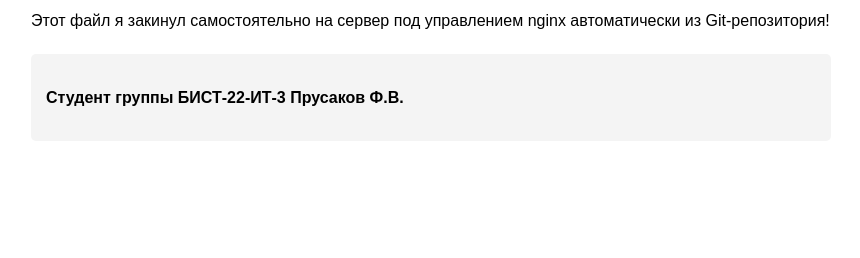
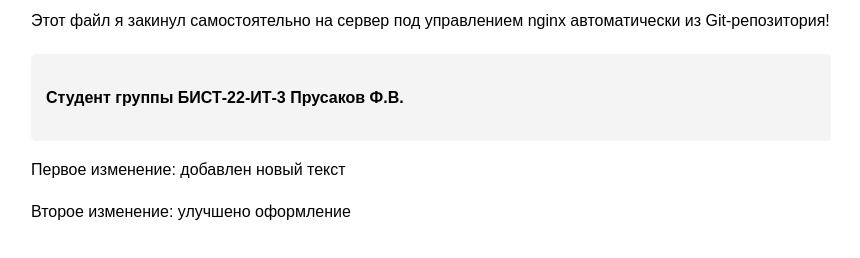
Before and after one commit to Homelanderqwdqw/devops-lab5-prusakov-f, a plain HTML site: page index.html in a window 1280 px wide. Shown: the part 156-414 px from the top of the page, without its empty margins (209-1069 px from the left). Drawn offline with Linux system fonts and the light colour scheme.

Commit message:
Update index.html

```diff
--- a/index.html
+++ b/index.html
@@ -32,3 +32,5 @@
     </div>
 </body>
 </html>
+<p>Первое изменение: добавлен новый текст</p>
+<p>Второе изменение: улучшено оформление</p>
```
